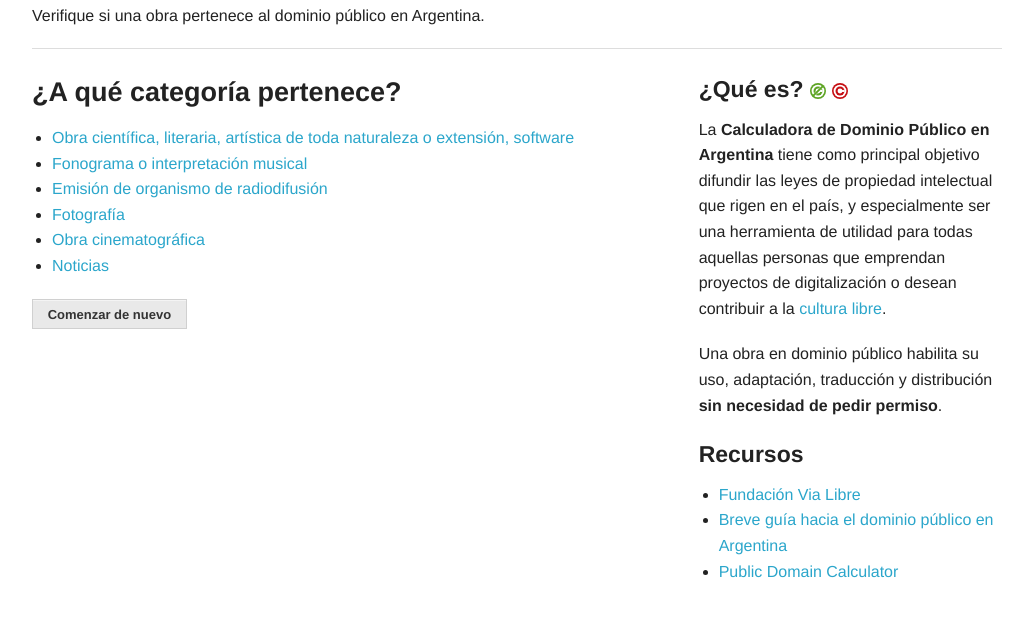
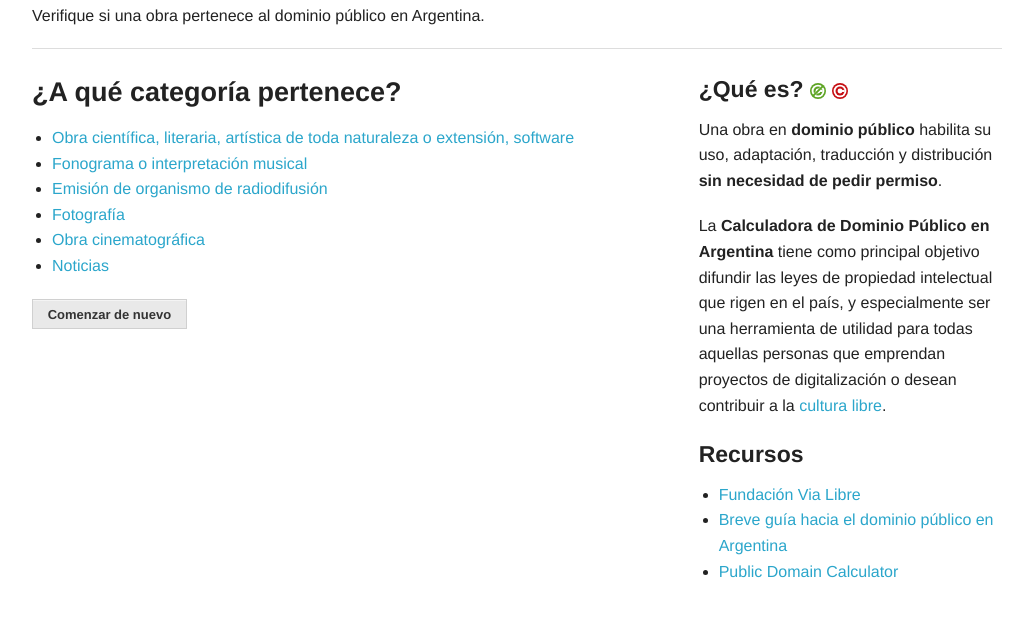
Before and after one commit to munshkr/dominio-publico, a plain HTML site: page index.html in a window 1280 px wide. Shown: the part 75-692 px from the top of the page, without its empty margins (123-1156 px from the left). Drawn offline with nearby package versions, Linux system fonts and the light colour scheme.

Commit message:
Re-order paragraph

```diff
--- a/index.html
+++ b/index.html
@@ -84,15 +84,15 @@
         <img src="img/not-pd.svg" width="16"/>
       </h4>
       <p>
+        Una obra en <strong>dominio público</strong> habilita su uso,
+        adaptación, traducción y distribución <strong>sin necesidad de pedir permiso</strong>.
+      </p>
+      <p>
         La <strong>Calculadora de Dominio Público en Argentina</strong> tiene
         como principal objetivo difundir las leyes de propiedad intelectual que
         rigen en el país, y especialmente ser una herramienta de utilidad para
         todas aquellas personas que emprendan proyectos de digitalización o
         desean contribuir a la <a href="http://es.wikipedia.org/wiki/Cultura_libre">cultura libre</a>.
-      </p>
-      <p>
-        Una obra en dominio público habilita su uso, adaptación, traducción y
-        distribución <strong>sin necesidad de pedir permiso</strong>.
       </p>
 
       <h4>Recursos</h4>
```
